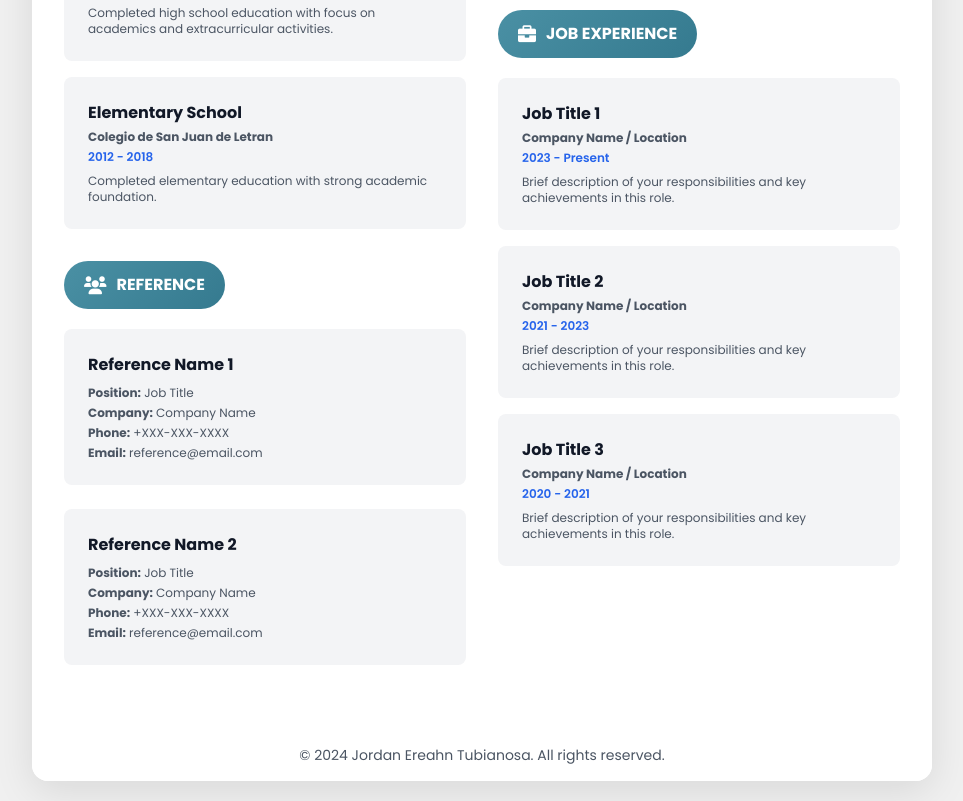
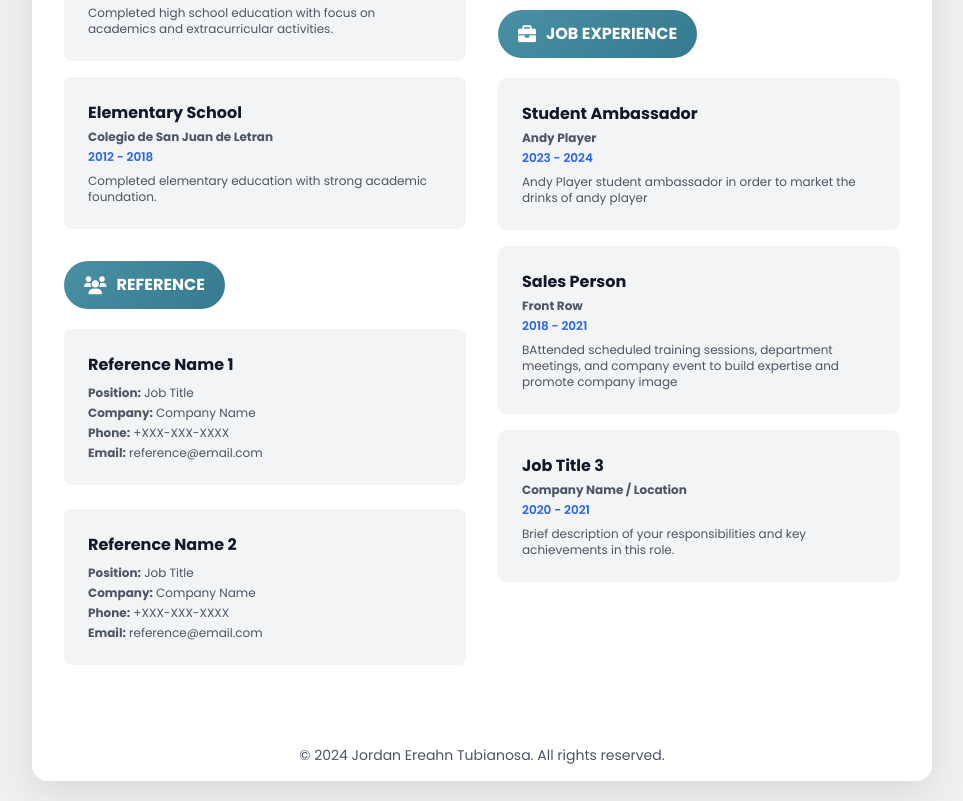
Before and after one commit to JordanTubs/Tubianosa_CVPortfolio, a website: page index.html in a window 1280 px wide. Shown: the part 1067-1868 px from the top of the page, without its empty margins (158-1121 px from the left). Drawn offline with nearby package versions, Linux system fonts and the light colour scheme.

Commit message:
Update profile photo to use Profile.jpg

```diff
--- a/index.html
+++ b/index.html
@@ -45,7 +45,7 @@
             <div class="flex gap-8 items-start">
                 <!-- Profile Photo -->
                 <div class="flex-shrink-0">
-                    <img src="https://via.placeholder.com/200" alt="Profile Photo" class="w-48 h-48 rounded-full object-cover border-4 border-gray-300 shadow-lg">
+                    <img src="Profile.jpg" alt="Profile Photo" class="w-48 h-48 rounded-full object-cover border-4 border-gray-300 shadow-lg">
                 </div>
 
                 <!-- Header Info -->
@@ -221,16 +221,16 @@
                     </div>
                     <div class="space-y-4">
                         <div class="bg-gray-100 rounded-lg p-6">
-                            <h3 class="font-bold text-gray-900 mb-1">Job Title 1</h3>
-                            <p class="text-xs text-gray-600 mb-1"><strong>Company Name / Location</strong></p>
-                            <p class="text-xs text-blue-600 font-semibold mb-2">2023 - Present</p>
-                            <p class="text-xs text-gray-600">Brief description of your responsibilities and key achievements in this role.</p>
+                            <h3 class="font-bold text-gray-900 mb-1">Student Ambassador</h3>
+                            <p class="text-xs text-gray-600 mb-1"><strong>Andy Player</strong></p>
+                            <p class="text-xs text-blue-600 font-semibold mb-2">2023 - 2024</p>
+                            <p class="text-xs text-gray-600">Andy Player student ambassador in order to market the drinks of andy player</p>
                         </div>
                         <div class="bg-gray-100 rounded-lg p-6">
-                            <h3 class="font-bold text-gray-900 mb-1">Job Title 2</h3>
-                            <p class="text-xs text-gray-600 mb-1"><strong>Company Name / Location</strong></p>
-                            <p class="text-xs text-blue-600 font-semibold mb-2">2021 - 2023</p>
-                            <p class="text-xs text-gray-600">Brief description of your responsibilities and key achievements in this role.</p>
+                            <h3 class="font-bold text-gray-900 mb-1">Sales Person</h3>
+                            <p class="text-xs text-gray-600 mb-1"><strong>Front Row</strong></p>
+                            <p class="text-xs text-blue-600 font-semibold mb-2">2018 - 2021</p>
+                            <p class="text-xs text-gray-600">BAttended scheduled training sessions, department meetings, and company event to build expertise and promote company image</p>
                         </div>
                         <div class="bg-gray-100 rounded-lg p-6">
                             <h3 class="font-bold text-gray-900 mb-1">Job Title 3</h3>
```
Also changed, not shown: Profile.jpg (added).
